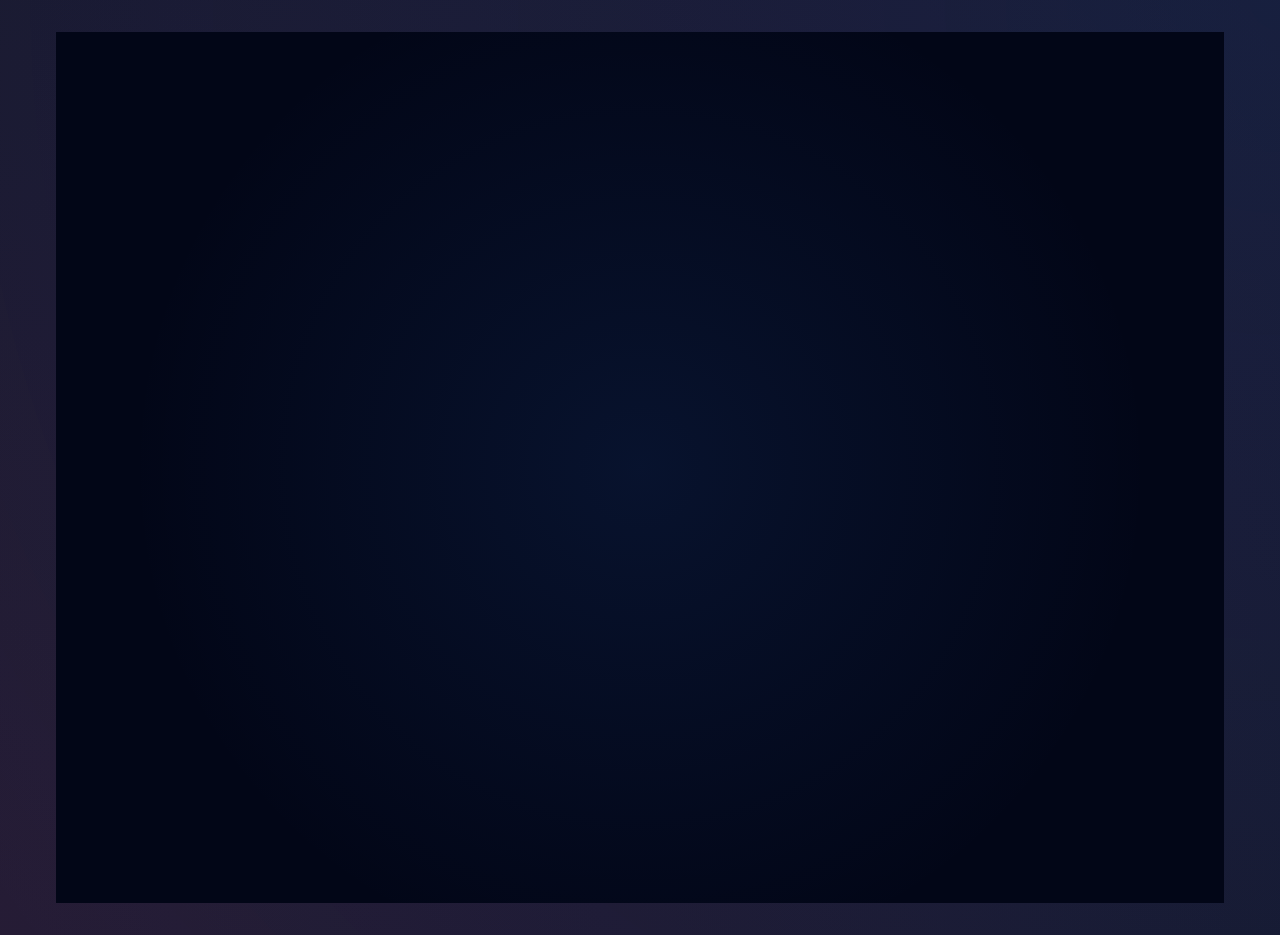
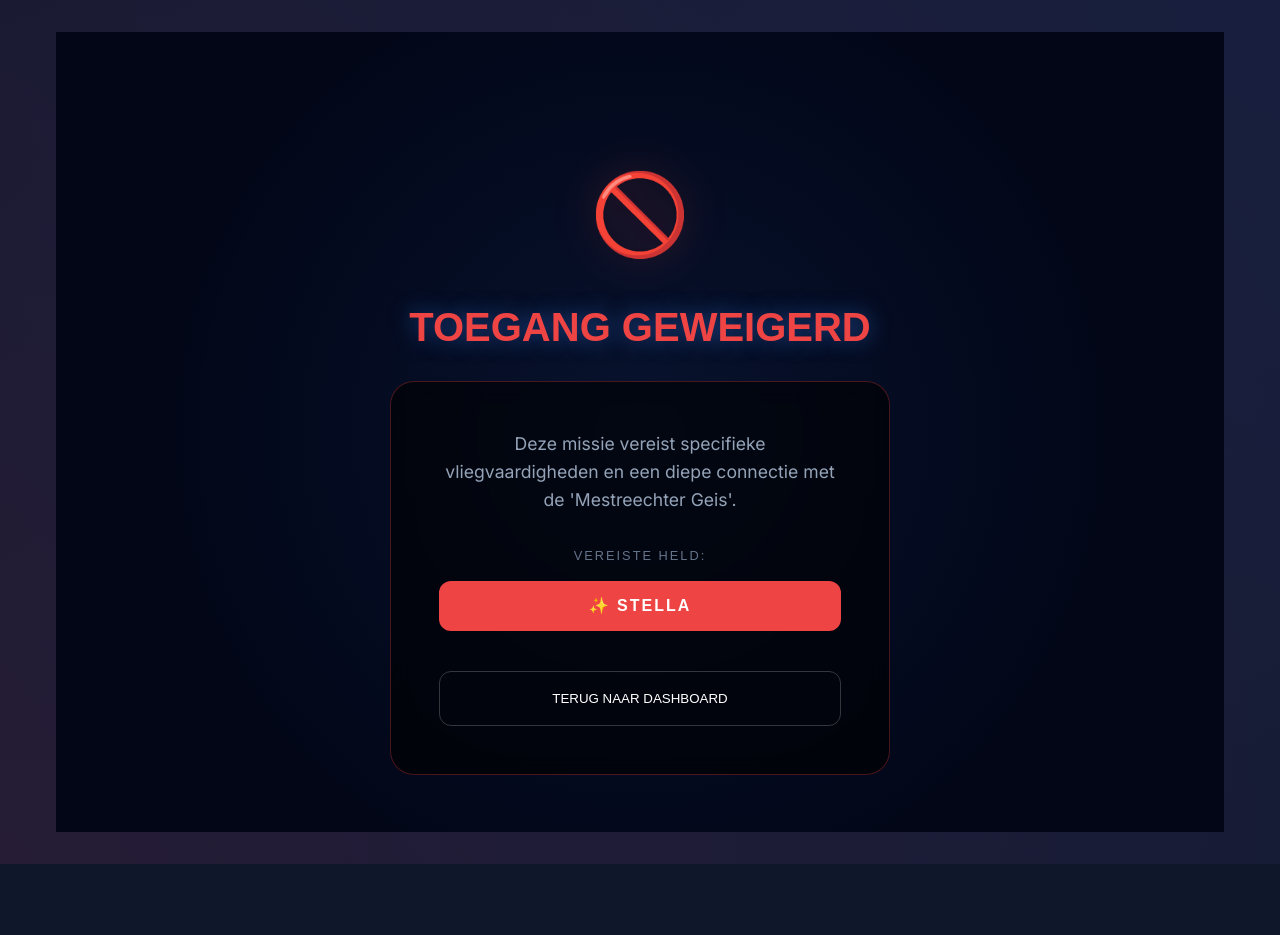
Before and after one commit to x4b5/game2026, a SvelteKit app: page /game/theta-pulse-19 in a window 1280 px wide. After the commit the page ends 864 px from the top, so only its background shows below. Built offline with nearby package versions, Linux system fonts and the light colour scheme.

Commit message:
feat: restrict Theta Pulse mission to Stella only

```diff
--- a/src/routes/game/theta-pulse-19/+page.svelte
+++ b/src/routes/game/theta-pulse-19/+page.svelte
@@ -2,24 +2,28 @@
     import { onMount } from "svelte";
     import { fade, fly, slide, scale } from "svelte/transition";
     import { goto } from "$app/navigation";
+    import { gameProgress } from "$lib/stores/gameStore";
 
     let visible = $state(false);
     let missionStarted = $state(false);
     let chargingStatus = $state(0);
+    let isStella = $derived($gameProgress.player?.avatar === "stella");
 
     onMount(() => {
         visible = true;
+        if (isStella) {
             const interval = setInterval(() => {
                 if (chargingStatus < 100) chargingStatus += 1;
                 else clearInterval(interval);
             }, 50);
             return () => clearInterval(interval);
+        }
     });
 
     function startFinalAssault() {
+        if (!isStella) return;
         missionStarted = true;
         setTimeout(() => {
-            // This would lead to the actual game logic/mini-game
             goto("/game/theta-pulse-19/airborne-concerto");
         }, 2000);
     }
@@ -29,6 +33,25 @@
     <div class="background-overlay"></div>
 
     <div class="content-wrapper">
+        {#if !isStella}
+            <div class="restricted-access" in:fly={{ y: 20 }}>
+                <div class="restricted-icon">🚫</div>
+                <h1>TOEGANG GEWEIGERD</h1>
+                <div class="restricted-card glass-panel">
+                    <p>
+                        Deze missie vereist specifieke vliegvaardigheden en een
+                        diepe connectie met de 'Mestreechter Geis'.
+                    </p>
+                    <div class="hero-requirement">
+                        <span>VEREISTE HELD:</span>
+                        <div class="hero-badge">✨ STELLA</div>
+                    </div>
+                    <button class="back-btn" onclick={() => goto("/game")}>
+                        TERUG NAAR DASHBOARD
+                    </button>
+                </div>
+            </div>
+        {:else}
             <header in:fly={{ y: -50, delay: 200 }}>
                 <div class="mission-tag">OPERATIE: SONISCHE STORM</div>
                 <h1>THETA PULSE 19</h1>
@@ -44,15 +67,16 @@
                         <h2>AGENT: STELLA</h2>
                         <p>
                             Stella, jij bent de enige die deze missie kan
-                        volbrengen. Jouw vermogen om te vliegen gecombineerd met
-                        je muzikale talent is de sleutel tot onze overwinning.
+                            volbrengen. Jouw vermogen om te vliegen gecombineerd
+                            met je muzikale talent is de sleutel tot onze
+                            overwinning.
                         </p>
                         <div class="intel-box">
                             <span class="icon">🎻</span>
                             <div class="text">
-                            <strong>MICROFOON VERSTERKING:</strong> De viool van
-                            André Rieu is gekoppeld aan je sonische pak. De klanken
-                            worden met 500% versterkt.
+                                <strong>MICROFOON VERSTERKING:</strong> De viool
+                                van André Rieu is gekoppeld aan je sonische pak.
+                                De klanken worden met 500% versterkt.
                             </div>
                         </div>
                     </div>
@@ -70,8 +94,8 @@
                     <h3>DOELWIT: VRIJTHOF</h3>
                     <p>
                         Vlieg over het plein en slinger de vioolklanken in elke
-                    hoek. De aliens op de grond en in de schepen boven de Sint
-                    Servaasbasiliek moeten worden uitgeschakeld.
+                        hoek. De aliens op de grond en in de schepen boven de
+                        Sint Servaasbasiliek moeten worden uitgeschakeld.
                     </p>
                 </div>
             </main>
@@ -79,7 +103,10 @@
             <footer in:fly={{ y: 50, delay: 800 }}>
                 <div class="system-ready">
                     <div class="charge-bar">
-                    <div class="fill" style="width: {chargingStatus}%"></div>
+                        <div
+                            class="fill"
+                            style="width: {chargingStatus}%"
+                        ></div>
                     </div>
                     <span class="status-msg"
                         >SYSTEMS: {chargingStatus === 100
@@ -101,6 +128,7 @@
                     {/if}
                 </button>
             </footer>
+        {/if}
     </div>
 </div>
 
@@ -151,6 +179,86 @@
         z-index: 1;
     }
 
+    /* Restricted Access Styles */
+    .restricted-access {
+        display: flex;
+        flex-direction: column;
+        align-items: center;
+        justify-content: center;
+        text-align: center;
+        height: 100%;
+        gap: 2rem;
+        margin-top: 4rem;
+    }
+
+    .restricted-icon {
+        font-size: 5rem;
+        filter: drop-shadow(0 0 20px rgba(239, 68, 68, 0.3));
+    }
+
+    .restricted-card {
+        background: rgba(0, 0, 0, 0.6);
+        padding: 3rem;
+        border-radius: 24px;
+        border: 1px solid rgba(239, 68, 68, 0.3);
+        max-width: 500px;
+    }
+
+    .restricted-access h1 {
+        font-family: "Orbitron", sans-serif;
+        color: #ef4444;
+        font-size: 2.5rem;
+        margin: 0;
+    }
+
+    .restricted-card p {
+        color: #94a3b8;
+        font-size: 1.1rem;
+        line-height: 1.6;
+        margin-bottom: 2rem;
+    }
+
+    .hero-requirement {
+        display: flex;
+        flex-direction: column;
+        gap: 1rem;
+        margin-bottom: 2.5rem;
+    }
+
+    .hero-requirement span {
+        font-family: "Orbitron", sans-serif;
+        font-size: 0.8rem;
+        color: #64748b;
+        letter-spacing: 2px;
+    }
+
+    .hero-badge {
+        background: #ef4444;
+        color: white;
+        padding: 0.8rem 2rem;
+        border-radius: 12px;
+        font-family: "Orbitron", sans-serif;
+        font-weight: 900;
+        letter-spacing: 2px;
+    }
+
+    .back-btn {
+        width: 100%;
+        padding: 1.2rem;
+        background: transparent;
+        color: white;
+        border: 1px solid rgba(255, 255, 255, 0.2);
+        border-radius: 12px;
+        font-family: "Orbitron", sans-serif;
+        cursor: pointer;
+        transition: all 0.3s;
+    }
+
+    .back-btn:hover {
+        background: rgba(255, 255, 255, 0.1);
+        border-color: white;
+    }
+
     header {
         text-align: center;
     }
@@ -191,7 +299,7 @@
     .hero-avatar {
         width: 80px;
         height: 80px;
-        background: #3b82f6;
+        background: #ef4444;
         border-radius: 50%;
         display: flex;
         align-items: center;
@@ -210,7 +318,7 @@
         width: 100%;
         height: 100%;
         border-radius: 50%;
-        border: 2px solid #3b82f6;
+        border: 2px solid #ef4444;
         animation: pulse-halo 2s infinite;
     }
 
@@ -228,7 +336,7 @@
     .briefing-text h2 {
         font-family: "Orbitron", sans-serif;
         font-size: 1.2rem;
-        color: #60a5fa;
+        color: #f87171;
         margin-bottom: 1rem;
         text-align: center;
     }
--- a/src/routes/game/theta-pulse-19/airborne-concerto/+page.svelte
+++ b/src/routes/game/theta-pulse-19/airborne-concerto/+page.svelte
@@ -3,6 +3,7 @@
     import { fade, fly, scale } from "svelte/transition";
     import { goto } from "$app/navigation";
     import GameContainer from "$lib/components/GameContainer.svelte";
+    import { gameProgress } from "$lib/stores/gameStore";
 
     let gameContainer: any;
     let score = $state(0);
@@ -11,6 +12,7 @@
     let stellaPos = $state({ x: 50, y: 70 });
     let targets = $state<any[]>([]);
     let bursts = $state<any[]>([]);
+    let isStella = $derived($gameProgress.player?.avatar === "stella");
 
     let gameLoop: any;
 
@@ -107,6 +109,10 @@
     }
 
     onMount(() => {
+        if (!isStella) {
+            goto("/game/theta-pulse-19");
+            return;
+        }
         initGame();
     });
 
```
Lines whose indentation alone changed are shown as unchanged.
